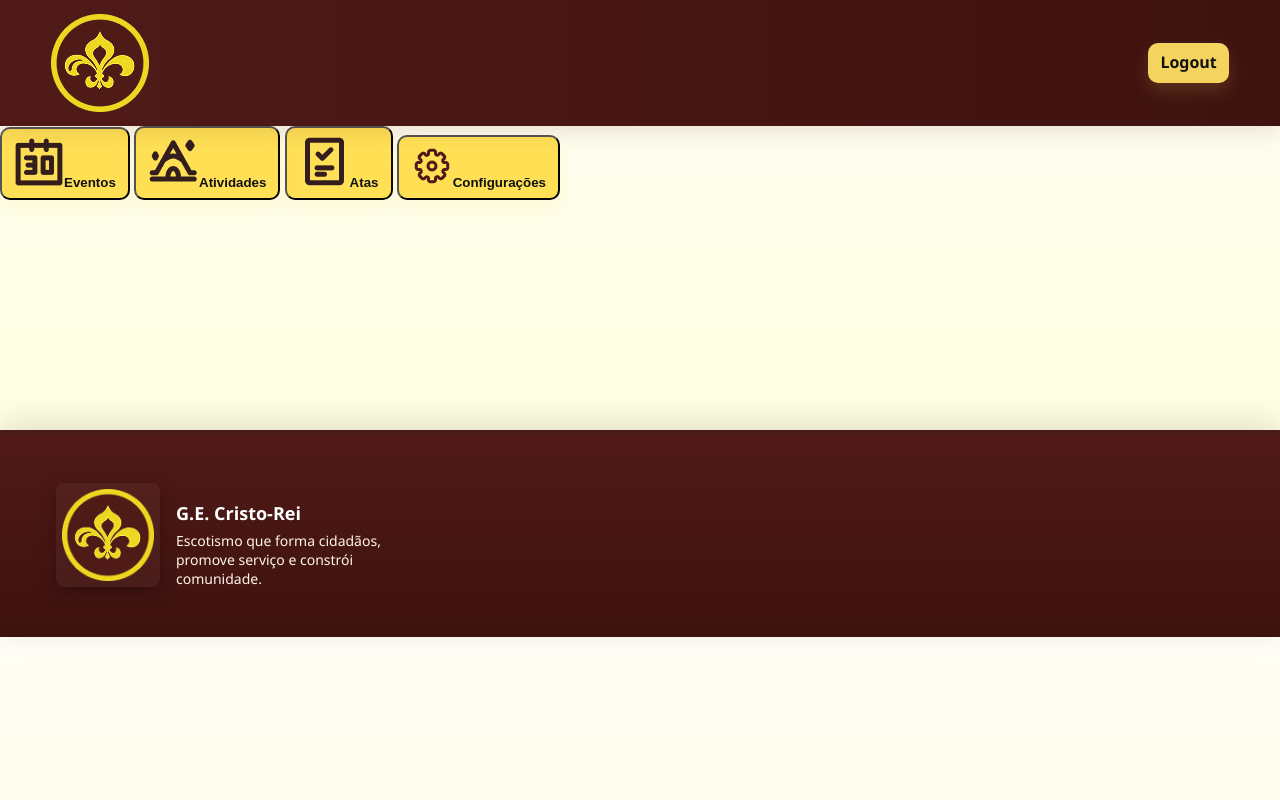
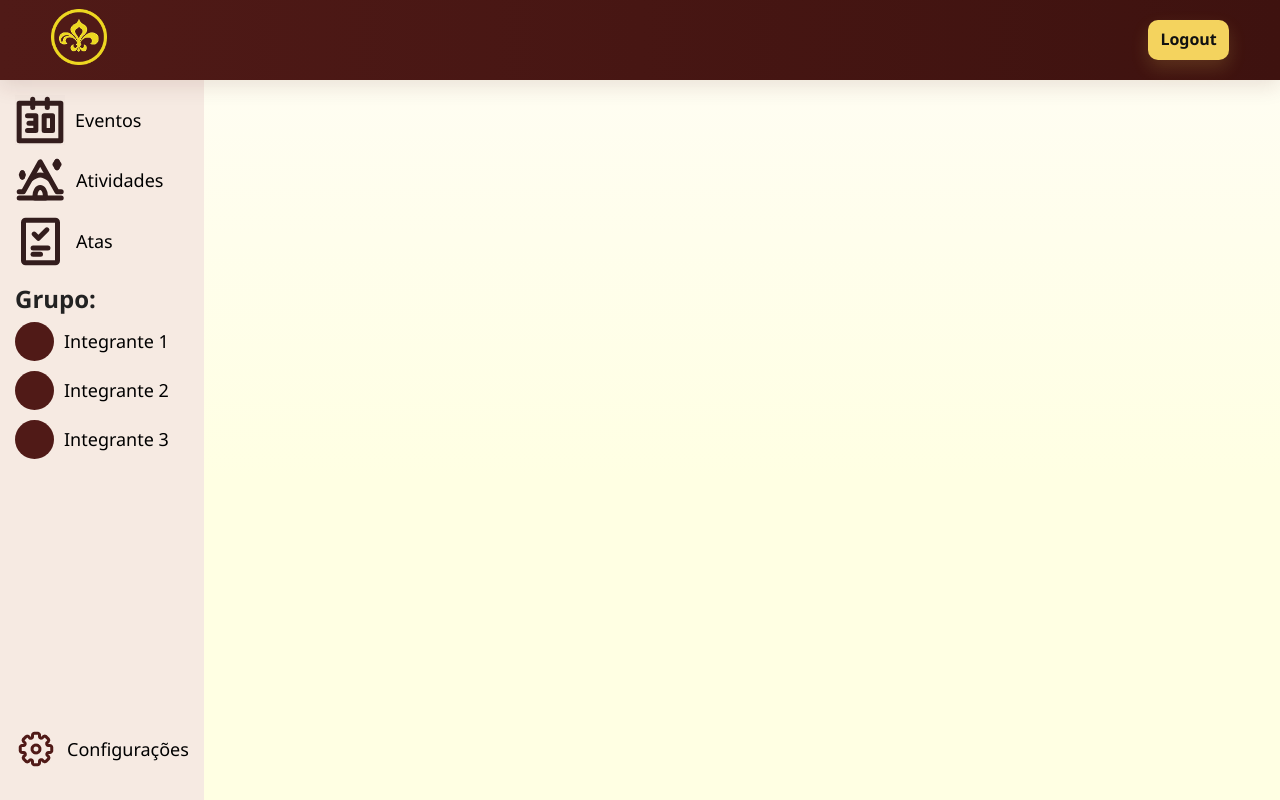
Before and after one commit to MYTYZHUYA/Escoteiro-Cristo-Rei, a PHP site: page /usuario.html in a window 1280 px wide. Run offline with PHP 8.4, Linux system fonts and the light colour scheme.

Commit message:
Feat: User Area's sidebar

```diff
--- a/public/css/style.css
+++ b/public/css/style.css
@@ -1,3 +1,7 @@
+:root {
+  --navbar-height: 80px;
+}
+
 /* Reset simples */
 * { box-sizing: border-box; margin: 0; padding: 0; }
 html, body { height: 100%; }
@@ -14,6 +18,7 @@
 
 /* --- Cabeçalho / Navegação --- */
 .barra-navegacao{
+  height: var(--navbar-height);
   display: flex;
   align-items: center;
   justify-content: space-between;
--- a/public/css/user_page.css
+++ b/public/css/user_page.css
@@ -1,88 +1,38 @@
-/* Tipografia e fundo */
-body{
-  font-family: "Segoe UI", Roboto, Arial, Helvetica, sans-serif;
-  background: linear-gradient(180deg,#fffdf5 0%, #FFFFE3 60%);
-  color: #222;
-  -webkit-font-smoothing:antialiased;
-  -moz-osx-font-smoothing:grayscale;
-  line-height: 1.45;
-  margin: 0;
+
+.sidebar {
+  height: calc(100vh - var(--navbar-height));
+  background-color: #F6EAE2;
+  padding: 15px;
+  width: fit-content;
+
+  a {
+    text-decoration: none;
+    color: #000;
+  }
+
+  * {
+    margin-bottom: 5px;
+  }
 }
 
-/* botão de login */
-.botao-login a{
-  display:inline-block;
-  background: #F4D35E;
-  padding: 8px 12px;
-  border-radius: 10px;
-  color: #111;
-  font-weight: 700;
-  text-decoration: none;
-  box-shadow: 0 8px 18px rgba(244,211,94,0.16);
+.sidebar-content {
+  height: 100%;
+  display: flex;
+  flex-direction: column;
 }
 
-/* --- Cabeçalho / Navegação --- */
-.barra-navegacao{
+.sidebar-items {
+  list-style: none;
+}
+
+.sidebar-tab, .sidebar-item, .settings-button {
   display: flex;
   align-items: center;
-  justify-content: space-between;
-  gap: 8px;
-  padding: 14px 4%;
-  background: linear-gradient(90deg,#501A17 0%, #3e120f 100%);
-  box-shadow: 0 6px 20px rgba(80,26,23,0.12);
-  position: sticky;
-  top: 0;
-  z-index: 40;
+  img {
+    margin-right: 10px;
+  }
+
+  span {
+    font-size: 18px;
+  }
 }
-
-/* --- Rodapé --- */
-.rodape{
-  background: linear-gradient(180deg,#501A17 0%, #3e120f 100%);
-  color:#fff;
-  padding: 48px 16px;
-  border-top: 4px solid rgba(255,255,255,0.04);
-  box-shadow: 0 -8px 30px rgba(0,0,0,0.12);
-  margin-top: 230px;
-
-}
-.rodape-interno{
-  max-width: 1200px;
-  margin: 0 auto;
-  display:flex;
-  gap:10px;
-  align-items:flex-start;
-  justify-content:space-between;
-  flex-wrap:wrap;
-  margin-left: 40px;
-}
-.marca-rodape{ display:flex; gap:16px; align-items:center; flex:0 1 340px; }
-.logo-rodape{ width:92px; height:auto; border-radius:8px; background: rgba(255,255,255,0.04); padding:6px; box-shadow: 0 6px 18px rgba(0,0,0,0.25); }
-.texto-marca h3{ margin-bottom:6px; font-size:18px; }
-.texto-marca p{ margin:0; color:#fff6e8; font-size:14px; line-height:1.35; max-width:360px; }
-.meio-rodape{ display:flex; flex-direction:column; gap:10px; flex:1 1 420px; }
-.links-rodape{ display:flex; gap:10px; flex-wrap:wrap; }
-.links-rodape a{ color:#fff9e6; text-decoration:none; background:rgba(255,255,255,0.03); padding:8px 12px; border-radius:8px; font-weight:600; }
-.links-rodape a:hover{ background: rgba(244,211,94,0.12); color:#fff; transform: translateY(-2px); }
-.boletim{ color:#fff3d9; font-size:14px; margin:0; }
-.link-acao{ color:#F4D35E; font-weight:700; text-decoration:none; }
-.contato-rodape{ flex:0 0 220px; text-align:right; color:#fff9e6; }
-.linha-contato{ margin:0 0 8px 0; font-weight:700; letter-spacing:0.4px; }
-.contato-rodape a{ color:#F4D35E; text-decoration:none; font-weight:700; }
-.contato-rodape p{ margin:6px 0; }
-
-.eventos, .atividades, .atas, .config {
-  background: #ffe055;
-  padding: 8px 12px;
-  border-radius: 10px;
-  color: #111;
-  font-weight: 700;
-  text-decoration: none;
-  box-shadow: 0 8px 18px rgba(244,211,94,0.16);
-}
-
-.main{
-    display:flex;
-    gap:32px;
-    padding:32px 64px;
-
-  }
--- a/public/index.html
+++ b/public/index.html
@@ -4,11 +4,13 @@
     <meta charset="UTF-8" />
     <meta name="viewport" content="width=device-width, initial-scale=1.0"/>
     <title>G.E. Cristo-Rei</title>
-    <link rel="stylesheet" href="css/style.css" />
+    <link rel="stylesheet" href="css/style.css"/>
 </head>
 <body>
     <header class="barra-navegacao">
-        <img src="img/logo.png" alt="Logotipo G.E. Cristo-Rei">
+        <a href="index.html">
+          <img src="img/logo.png" alt="Logotipo G.E. Cristo-Rei">
+        </a>
         <input type="checkbox" id="menu-toggle" class="menu-toggle">
         <label for="menu-toggle" class="hamburger" aria-label="Abrir menu">
             <span></span>
--- a/public/usuario.html
+++ b/public/usuario.html
@@ -4,42 +4,66 @@
     <meta charset="UTF-8" />
     <meta name="viewport" content="width=device-width, initial-scale=1.0"/>
     <title>Página do Usuário - G.E. Cristo-Rei</title>
+    <link rel="stylesheet" href="css/style.css"/>
     <link rel="stylesheet" href="css/user_page.css" />
 </head>
 <body>
     <header class="barra-navegacao">
-        <img src="img/logo.png" alt="Logotipo G.E. Cristo-Rei">
-        <nav class="links-navegacao">
-            <a href="index.html"></a>
-        </nav>
+        <a href="index.html">
+            <img src="img/logo.png" alt="Logotipo G.E. Cristo-Rei">
+        </a>
         <div class="botao-login">
             <a href="#" onclick="logout()">Logout</a>
         </div>
     </header>
 
-    <main>
-        <button class="eventos"><img src="img/eventos_img.png" alt="">Eventos</button>
-        <button class="atividades"> <img src="img/atividades_img.png" alt="">Atividades</button>
-        <button class="atas"><img src="img/atas_img.png" alt="">Atas </button>
-        <button class="config"> <img src="img/Setting.png" alt="">Configurações</button>
+    <div class="sidebar">
+        <div class="sidebar-content">
+            <ul class="sidebar-items">
+                <a href="#">
+                    <li class="sidebar-tab">
+                        <img src="/public/img/calendar.svg" alt="Eventos"><span class="sidebar-tab-label">Eventos</span>
+                    </li>
+                </a>
+                <a href="#">
+                    <li class="sidebar-tab">
+                        <img src="/public/img/camp.svg" alt="Atividades"><span class="sidebar-tab-label">Atividades</span>
+                    </li>
+                </a>
+                <a href="#">
+                    <li class="sidebar-tab">
+                        <img src="/public/img/document.svg" alt="Atas"><span class="sidebar-tab-label">Atas</span>
+                    </li>
+                </a>
+            </ul>
 
-    </main>
-
-    <aside>
-
-    </aside>
-
-    <footer class="rodape">
-        <div class="rodape-interno">
-            <div class="marca-rodape">
-                <img src="img/logo.png" alt="Logotipo G.E. Cristo-Rei" class="logo-rodape">
-                <div class="texto-marca">
-                    <h3>G.E. Cristo‑Rei</h3>
-                    <p>Escotismo que forma cidadãos, promove serviço e constrói comunidade.</p>
+            <div class="sidebar-split">
+                <h2 class="sidebar-split-title">Grupo:</h2>
+                <ul class="sidebar-items">
+                    <a href="#">
+                        <li class="sidebar-item">
+                            <img src="/public/img/profile-placholder.svg" alt="Perfil"><span>Integrante 1</span>
+                        </li>
+                    </a>
+                    <a href="#">
+                        <li class="sidebar-item">
+                            <img src="/public/img/profile-placholder.svg" alt="Perfil"><span>Integrante 2</span>
+                        </li>
+                    </a>
+                    <a href="#">
+                        <li class="sidebar-item">
+                            <img src="/public/img/profile-placholder.svg" alt="Perfil"><span>Integrante 3</span>
+                        </li>
+                    </a>
+                </ul>
+            </div>
+            <a href="#" style="margin-top: auto;">
+                <div class="settings-button">
+                    <img src="/public/img/Setting.png" alt="Settings"><span>Configurações</span>
                 </div>
-            </div>
+            </a>
         </div>
-    </footer>
+    </div>
 
     <script>
     function logout() {
```
Also changed, not shown: public/img/calendar.svg (added), public/img/camp.svg (added), public/img/document.svg (added), public/img/profile-placholder.svg (added).
